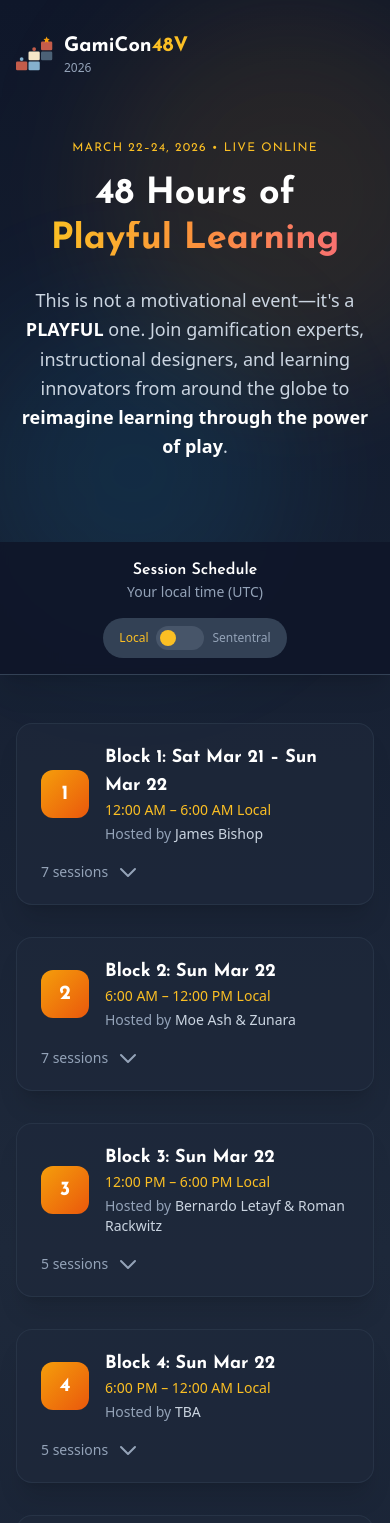
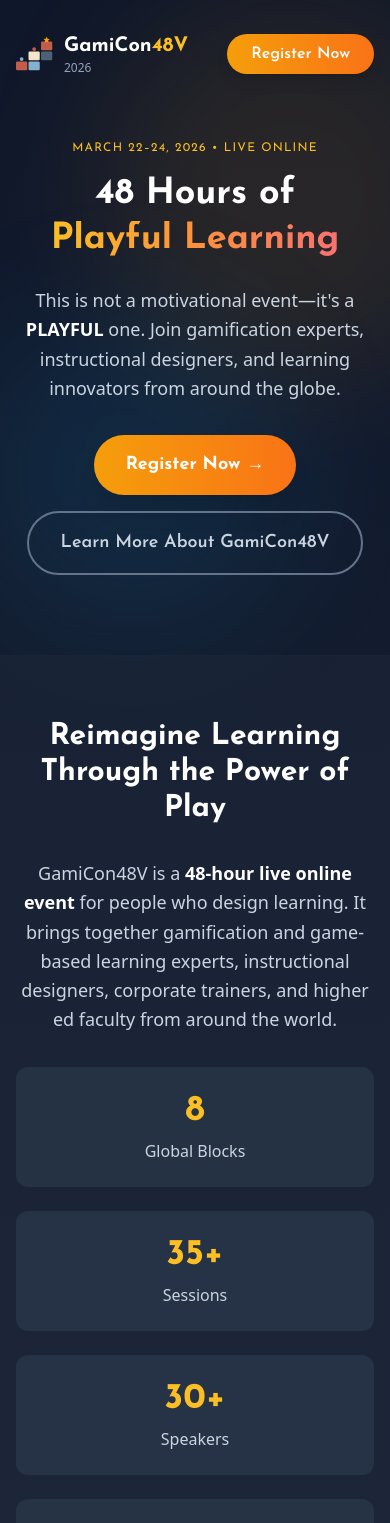
Before and after one commit to carriannlane-hub/gamicon48v-landing, a React (Vite) app: page / in a window 390 px wide. Shown: the top 1523 px of the page. Built offline with nearby package versions, Linux system fonts and the light colour scheme.

Commit message:
Refactor App component and update session details
Removed unused functions and variables related to event timing and session management. Updated speaker information for the Intro Block session.

```diff
--- a/src/App.jsx
+++ b/src/App.jsx
@@ -1,4 +1,4 @@
-import React, { useState, useEffect, useMemo } from 'react';
+import React, { useState, useEffect } from 'react';
 
 // Schedule data organized by block
 const scheduleData = [
@@ -80,7 +80,7 @@ const scheduleData = [
     host: "TBA",
     regions: "Western North America • Mexico • Central America",
     sessions: [
-      { time: "18:00", speaker: "TBA", title: "Intro Block", type: "intro", country: "" },
+      { time: "18:00", speaker: "Artrell Williams & Jazmin Webster", title: "Intro Block", type: "intro", country: "USA" },
       { time: "18:30", speaker: "Rebecca Arnett", title: "Hidden Gems: Free & Cheap Tools to Level Up Your Training", type: "playshop", country: "USA",
         description: "Stop paying for expensive platforms. Discover free game engines, design tools, and collaborative platforms that make gamification accessible to everyone." },
       { time: "20:00", speaker: "Steve Abrams", title: "Making the Story Move Us: Connecting Story Archetypes to Game Mechanics", type: "playshop", country: "USA" },
@@ -174,27 +174,6 @@ const scheduleData = [
   }
 ];
 
-// Event start and end times in UTC
-const EVENT_START = new Date("2026-03-22T00:00:00Z");
-const EVENT_END = new Date("2026-03-24T00:00:00Z");
-
-// Get session start time as Date object
-function getSessionStartTime(session, block) {
-  const [hours, minutes] = session.time.split(':').map(Number);
-  const date = new Date(block.gmtStart);
-  date.setUTCHours(hours, minutes, 0, 0);
-  return date;
-}
-
-// Get session end time (start of next session, or block end)
-function getSessionEndTime(session, sessionIndex, block) {
-  const sessions = block.sessions;
-  if (sessionIndex < sessions.length - 1) {
-    return getSessionStartTime(sessions[sessionIndex + 1], block);
-  }
-  return new Date(block.gmtEnd);
-}
-
 // Convert GMT time to user's local time
 function convertToLocal(gmtTimeStr, gmtDate) {
   const [hours, minutes] = gmtTimeStr.split(':').map(Number);
@@ -211,14 +190,6 @@ function convertToCentral(gmtTimeStr, gmtDate) {
   return date.toLocaleTimeString('en-US', { hour: 'numeric', minute: '2-digit', hour12: true, timeZone: 'America/Chicago' });
 }
 
-// Format time for display
-function formatTimeForDisplay(date, showSententralTime) {
-  if (showSententralTime) {
-    return date.toLocaleTimeString('en-US', { hour: 'numeric', minute: '2-digit', hour12: true, timeZone: 'America/Chicago' });
-  }
-  return date.toLocaleTimeString('en-US', { hour: 'numeric', minute: '2-digit', hour12: true });
-}
-
 // Get type badge styling
 function getTypeBadge(type) {
   const styles = {
@@ -233,187 +204,21 @@ function getTypeBadge(type) {
   return styles[type] || styles.talk;
 }
 
-export default function GamiCon48VSchedule() {
+export default function GamiCon48VLanding() {
   const [showSententralTime, setShowSententralTime] = useState(false);
   const [userTimezone, setUserTimezone] = useState('');
   const [expandedBlock, setExpandedBlock] = useState(null);
-  const [currentTime, setCurrentTime] = useState(new Date());
 
-  // Initialize timezone and set up auto-refresh
   useEffect(() => {
     const tz = Intl.DateTimeFormat().resolvedOptions().timeZone;
     setUserTimezone(tz.replace(/_/g, ' '));
-
-    // Auto-refresh every minute
-    const interval = setInterval(() => {
-      setCurrentTime(new Date());
-    }, 60000);
-
-    return () => clearInterval(interval);
   }, []);
-
-  // Calculate event status and current/next sessions
-  const eventStatus = useMemo(() => {
-    const now = currentTime;
-
-    // Before event starts
-    if (now < EVENT_START) {
-      return { status: 'before', message: 'Event starts soon!' };
-    }
-
-    // After event ends
-    if (now >= EVENT_END) {
-      return { status: 'after', message: 'Thanks for attending GamiCon48V 2026!' };
-    }
-
-    // During event - find current and next sessions
-    let currentSession = null;
-    let currentBlock = null;
-    let currentSessionIndex = null;
-    let nextSession = null;
-    let nextBlock = null;
-
-    // Flatten all sessions with their block info
-    const allSessions = [];
-    scheduleData.forEach(block => {
-      block.sessions.forEach((session, idx) => {
-        allSessions.push({
-          session,
-          block,
-          sessionIndex: idx,
-          startTime: getSessionStartTime(session, block),
-          endTime: getSessionEndTime(session, idx, block)
-        });
-      });
-    });
-
-    // Sort by start time
-    allSessions.sort((a, b) => a.startTime - b.startTime);
-
-    // Find current and next sessions
-    for (let i = 0; i < allSessions.length; i++) {
-      const item = allSessions[i];
-
-      if (now >= item.startTime && now < item.endTime) {
-        currentSession = item.session;
-        currentBlock = item.block;
-        currentSessionIndex = item.sessionIndex;
-
-        // Next session is the one after current
-        if (i + 1 < allSessions.length) {
-          nextSession = allSessions[i + 1].session;
-          nextBlock = allSessions[i + 1].block;
-        }
-        break;
-      } else if (now < item.startTime) {
-        // We're in a gap between sessions
-        nextSession = item.session;
-        nextBlock = item.block;
-        break;
-      }
-    }
-
-    return {
-      status: 'during',
-      currentSession,
-      currentBlock,
-      currentSessionIndex,
-      nextSession,
-      nextBlock,
-      allSessions
-    };
-  }, [currentTime]);
-
-  // Filter blocks to only show those with remaining sessions
-  const filteredScheduleData = useMemo(() => {
-    if (eventStatus.status !== 'during') return scheduleData;
-
-    const now = currentTime;
-
-    return scheduleData.map(block => {
-      const filteredSessions = block.sessions.filter((session, idx) => {
-        const endTime = getSessionEndTime(session, idx, block);
-        return now < endTime; // Keep sessions that haven't ended
-      });
-
-      return {
-        ...block,
-        sessions: filteredSessions
-      };
-    }).filter(block => block.sessions.length > 0); // Only keep blocks with remaining sessions
-  }, [currentTime, eventStatus.status]);
 
   const getDisplayTime = (gmtTime, block) => {
     if (showSententralTime) {
       return convertToCentral(gmtTime, block.gmtStart);
     }
     return convertToLocal(gmtTime, block.gmtStart);
-  };
-
-  // Render a session card (reusable for Happening Now, Up Next, and schedule)
-  const renderSessionCard = (session, block, isHighlighted = false, highlightLabel = '') => {
-    const badge = getTypeBadge(session.type);
-
-    return (
-      <div
-        className={`rounded-2xl overflow-hidden border shadow-xl ${
-          isHighlighted
-            ? 'bg-gradient-to-br from-amber-900/50 to-orange-900/30 border-amber-500/50'
-            : 'bg-slate-800/70 border-slate-700/50'
-        }`}
-      >
-        {highlightLabel && (
-          <div className={`px-6 py-3 ${
-            highlightLabel === 'Happening Now'
-              ? 'bg-gradient-to-r from-emerald-600 to-teal-600'
-              : 'bg-gradient-to-r from-amber-600 to-orange-600'
-          }`}>
-            <p className="text-white font-bold text-sm uppercase tracking-wider" style={{ fontFamily: 'Josefin Sans, sans-serif' }}>
-              {highlightLabel}
-            </p>
-          </div>
-        )}
-        <div className="px-6 py-5">
-          <div className="flex flex-col md:flex-row md:items-start gap-4">
-            <div className="flex items-center gap-3 md:block md:flex-shrink-0 md:w-28">
-              <p className="text-amber-400 font-mono font-semibold text-lg">
-                {getDisplayTime(session.time, block)}
-              </p>
-              <span className={`md:hidden px-2 py-0.5 ${badge.bg} ${badge.text} text-xs font-semibold rounded-full`}>
-                {badge.label}
-              </span>
-            </div>
-            <div className="flex-grow">
-              <div className="hidden md:flex flex-wrap items-center gap-2 mb-2">
-                <span className={`px-3 py-1 ${badge.bg} ${badge.text} text-xs font-semibold rounded-full`}>
-                  {badge.label}
-                </span>
-                {session.country && (
-                  <span className="text-slate-300 text-sm">
-                    {session.country}
-                  </span>
-                )}
-                <span className="text-slate-400 text-sm">
-                  • Block {block.block}
-                </span>
-              </div>
-              <h5 className="text-xl font-semibold text-white mb-1" style={{ fontFamily: 'Josefin Sans, sans-serif' }}>
-                {session.title}
-              </h5>
-              <p className="text-sky-400 text-sm mb-2">
-                {session.speaker}
-                {session.country && <span className="md:hidden text-slate-300"> • {session.country}</span>}
-              </p>
-              {session.description && (
-                <p className="text-slate-300 text-base leading-relaxed">
-                  {session.description}
-                </p>
-              )}
-            </div>
-          </div>
-        </div>
-      </div>
-    );
   };
 
   return (
@@ -453,16 +258,15 @@ export default function GamiCon48VSchedule() {
               <p className="text-slate-400 text-xs sm:text-sm">2026</p>
             </div>
           </div>
-          {/* Live indicator */}
-          {eventStatus.status === 'during' && (
-            <div className="flex items-center gap-2 px-4 py-2 bg-emerald-900/50 border border-emerald-500/50 rounded-full">
-              <span className="relative flex h-3 w-3">
-                <span className="animate-ping absolute inline-flex h-full w-full rounded-full bg-emerald-400 opacity-75"></span>
-                <span className="relative inline-flex rounded-full h-3 w-3 bg-emerald-500"></span>
-              </span>
-              <span className="text-emerald-300 font-semibold text-sm" style={{ fontFamily: 'Josefin Sans, sans-serif' }}>LIVE</span>
-            </div>
-          )}
+          <a
+            href="https://www.sententiagamification.com/where-from"
+            target="_blank"
+            rel="noopener noreferrer"
+            className="px-6 py-2 bg-gradient-to-r from-amber-500 to-orange-500 text-white font-semibold rounded-full hover:from-amber-400 hover:to-orange-400 transition-all shadow-lg hover:shadow-amber-500/25 hover:scale-105 focus-visible:outline-none focus-visible:ring-2 focus-visible:ring-amber-400 focus-visible:ring-offset-2 focus-visible:ring-offset-slate-900"
+            style={{ fontFamily: 'Josefin Sans, sans-serif' }}
+          >
+            Register Now
+          </a>
         </div>
       </header>
 
@@ -480,87 +284,76 @@ export default function GamiCon48VSchedule() {
           </h2>
           <p className="text-lg sm:text-xl text-slate-300 mb-8 max-w-2xl mx-auto leading-relaxed">
             This is not a motivational event—it's a <strong className="text-white">PLAYFUL</strong> one.
-            Join gamification experts, instructional designers, and learning innovators from around the globe to <strong className="text-white">reimagine learning through the power of play</strong>.
+            Join gamification experts, instructional designers, and learning innovators from around the globe.
+          </p>
+
+          {/* CTA Buttons */}
+          <div className="flex flex-col sm:flex-row gap-4 justify-center items-center mb-8">
+            <a
+              href="https://www.sententiagamification.com/where-from"
+              target="_blank"
+              rel="noopener noreferrer"
+              className="px-8 py-4 bg-gradient-to-r from-amber-500 to-orange-500 text-white font-bold text-lg rounded-full hover:from-amber-400 hover:to-orange-400 transition-all shadow-xl hover:shadow-amber-500/30 hover:scale-105 focus-visible:outline-none focus-visible:ring-2 focus-visible:ring-amber-400 focus-visible:ring-offset-2 focus-visible:ring-offset-slate-900"
+              style={{ fontFamily: 'Josefin Sans, sans-serif' }}
+            >
+              Register Now →
+            </a>
+            <a
+              href="https://www.sententiagamification.com/gamicon48v"
+              target="_blank"
+              rel="noopener noreferrer"
+              className="px-8 py-4 border-2 border-slate-500 text-slate-300 font-semibold text-lg rounded-full hover:border-amber-400 hover:text-amber-400 transition-all focus-visible:outline-none focus-visible:ring-2 focus-visible:ring-amber-400 focus-visible:ring-offset-2 focus-visible:ring-offset-slate-900"
+              style={{ fontFamily: 'Josefin Sans, sans-serif' }}
+            >
+              Learn More About GamiCon48V
+            </a>
+          </div>
+
+        </div>
+      </section>
+
+      {/* Event Overview */}
+      <section className="relative z-10 px-4 py-16 bg-slate-800/50">
+        <div className="max-w-4xl mx-auto text-center">
+          <h3 className="text-3xl font-bold text-white mb-8" style={{ fontFamily: 'Josefin Sans, sans-serif' }}>
+            Reimagine Learning Through the Power of Play
+          </h3>
+          <p className="text-lg text-slate-300 leading-relaxed mb-8">
+            GamiCon48V is a <strong className="text-white">48-hour live online event</strong> for people who design learning.
+            It brings together gamification and game-based learning experts, instructional designers, corporate trainers,
+            and higher ed faculty from around the world.
+          </p>
+          <div className="grid md:grid-cols-4 gap-6 text-center">
+            <div className="bg-slate-700/50 rounded-xl p-6">
+              <div className="text-4xl font-bold text-amber-400 mb-2" style={{ fontFamily: 'Josefin Sans, sans-serif' }}>8</div>
+              <p className="text-slate-300">Global Blocks</p>
+            </div>
+            <div className="bg-slate-700/50 rounded-xl p-6">
+              <div className="text-4xl font-bold text-amber-400 mb-2" style={{ fontFamily: 'Josefin Sans, sans-serif' }}>35+</div>
+              <p className="text-slate-300">Sessions</p>
+            </div>
+            <div className="bg-slate-700/50 rounded-xl p-6">
+              <div className="text-4xl font-bold text-amber-400 mb-2" style={{ fontFamily: 'Josefin Sans, sans-serif' }}>30+</div>
+              <p className="text-slate-300">Speakers</p>
+            </div>
+            <div className="bg-slate-700/50 rounded-xl p-6">
+              <div className="text-4xl font-bold text-amber-400 mb-2" style={{ fontFamily: 'Josefin Sans, sans-serif' }}>12</div>
+              <p className="text-slate-300">Playshops</p>
+            </div>
+          </div>
+          <p className="text-slate-400 mt-8 text-lg">
+            Across eight hosted blocks, you'll learn new approaches, join the audience for Throwdown Showcase,
+            connect with global leaders, and experience how gameful design transforms learning.
           </p>
         </div>
       </section>
-
-      {/* Event Status Messages */}
-      {eventStatus.status === 'after' && (
-        <section className="relative z-10 px-4 py-12">
-          <div className="max-w-4xl mx-auto">
-            <div className="bg-slate-800/40 border border-emerald-500/20 rounded-2xl p-8 text-center shadow-[0_0_30px_-5px_rgba(16,185,129,0.2)]">
-              <h3 className="text-2xl sm:text-3xl font-bold text-white mb-4" style={{ fontFamily: 'Josefin Sans, sans-serif' }}>
-                🎉 Thanks for Attending!
-              </h3>
-              <p className="text-lg text-slate-300 mb-4">
-                GamiCon48V 2026 has concluded. We hope you had an amazing 48 hours of playful learning!
-              </p>
-              <p className="text-slate-400">
-                Stay tuned for recordings and next year's event.
-              </p>
-            </div>
-          </div>
-        </section>
-      )}
-
-      {/* Live Schedule Section - Only show during event */}
-      {eventStatus.status === 'during' && (
-        <>
-          {/* Prominent Schedule Heading */}
-          <section className="relative z-10 px-4 py-8">
-            <div className="max-w-6xl mx-auto text-center">
-              <h3 className="text-3xl sm:text-4xl font-bold text-white mb-2" style={{ fontFamily: 'Josefin Sans, sans-serif' }}>
-                📅 Live Schedule
-              </h3>
-              <p className="text-slate-400 text-sm">
-                Auto-updates every minute • Last updated: {currentTime.toLocaleTimeString()}
-              </p>
-            </div>
-          </section>
-
-          {/* Happening Now */}
-          {eventStatus.currentSession && (
-            <section className="relative z-10 px-4 pb-6">
-              <div className="max-w-6xl mx-auto">
-                {renderSessionCard(eventStatus.currentSession, eventStatus.currentBlock, true, 'Happening Now')}
-              </div>
-            </section>
-          )}
-
-          {/* Gap between sessions message */}
-          {!eventStatus.currentSession && eventStatus.nextSession && (
-            <section className="relative z-10 px-4 pb-6">
-              <div className="max-w-6xl mx-auto">
-                <div className="bg-slate-800/70 border border-slate-700/50 rounded-2xl p-6 text-center">
-                  <p className="text-slate-300 text-lg">
-                    Next session begins at{' '}
-                    <strong className="text-amber-400">
-                      {getDisplayTime(eventStatus.nextSession.time, eventStatus.nextBlock)}
-                    </strong>
-                  </p>
-                </div>
-              </div>
-            </section>
-          )}
-
-          {/* Up Next */}
-          {eventStatus.nextSession && (
-            <section className="relative z-10 px-4 pb-8">
-              <div className="max-w-6xl mx-auto">
-                {renderSessionCard(eventStatus.nextSession, eventStatus.nextBlock, true, 'Up Next')}
-              </div>
-            </section>
-          )}
-        </>
-      )}
 
       {/* Time Zone Toggle */}
       <section className="relative z-10 px-4 py-4 sm:py-8 sm:sticky top-0 bg-slate-900/95 backdrop-blur-sm border-b border-slate-700 shadow-xl">
         <div className="max-w-6xl mx-auto flex flex-col sm:flex-row justify-between items-center gap-4">
           <div className="text-center sm:text-left">
             <h4 className="text-white font-semibold" style={{ fontFamily: 'Josefin Sans, sans-serif' }}>
-              {eventStatus.status === 'during' ? 'Remaining Sessions' : 'Session Schedule'}
+              Session Schedule
             </h4>
             <p className="text-slate-400 text-sm">
               {showSententralTime ? 'Sententral Time (Central US)' : `Your local time (${userTimezone})`}
@@ -592,7 +385,7 @@ export default function GamiCon48VSchedule() {
       {/* Schedule Blocks */}
       <section className="relative z-10 px-4 py-12">
         <div className="max-w-6xl mx-auto space-y-8">
-          {(eventStatus.status === 'during' ? filteredScheduleData : scheduleData).map((block) => (
+          {scheduleData.map((block) => (
             <div
               key={block.block}
               className="bg-slate-800/70 rounded-2xl overflow-hidden border border-slate-700/50 shadow-xl"
@@ -629,18 +422,14 @@ export default function GamiCon48VSchedule() {
                     <p className="text-slate-300 text-sm">Hosted by <span className="text-white font-medium">{block.host}</span></p>
                     <p className="text-slate-400 text-sm">{block.regions}</p>
                   </div>
-                  <div className="flex items-center gap-2">
-                    <span className="text-slate-400 text-sm">{block.sessions.length} sessions</span>
                   <svg
                     className={`w-6 h-6 text-slate-400 transition-transform ${expandedBlock === block.block ? 'rotate-180' : ''}`}
                     fill="none"
                     stroke="currentColor"
                     viewBox="0 0 24 24"
-                      aria-hidden="true"
                   >
                     <path strokeLinecap="round" strokeLinejoin="round" strokeWidth={2} d="M19 9l-7 7-7-7" />
                   </svg>
-                  </div>
                 </div>
               </button>
 
@@ -649,16 +438,10 @@ export default function GamiCon48VSchedule() {
                 <div className="border-t border-slate-700/50">
                   {block.sessions.map((session, idx) => {
                     const badge = getTypeBadge(session.type);
-                    const isCurrentSession = eventStatus.status === 'during' &&
-                      eventStatus.currentSession === session &&
-                      eventStatus.currentBlock.block === block.block;
-
                     return (
                       <div
                         key={idx}
-                        className={`px-4 sm:px-6 py-4 sm:py-5 ${idx !== block.sessions.length - 1 ? 'border-b border-slate-700/30' : ''} ${
-                          isCurrentSession ? 'bg-emerald-900/20 border-l-4 border-l-emerald-500' : 'hover:bg-slate-700/20'
-                        } transition-colors`}
+                        className={`px-4 sm:px-6 py-4 sm:py-5 ${idx !== block.sessions.length - 1 ? 'border-b border-slate-700/30' : ''} hover:bg-slate-700/20 transition-colors`}
                       >
                         <div className="flex flex-col md:flex-row md:items-start gap-2 sm:gap-4">
                           <div className="flex items-center gap-3 md:block md:flex-shrink-0 md:w-24">
@@ -668,22 +451,12 @@ export default function GamiCon48VSchedule() {
                             <span className={`md:hidden px-2 py-0.5 ${badge.bg} ${badge.text} text-xs font-semibold rounded-full`}>
                               {badge.label}
                             </span>
-                            {isCurrentSession && (
-                              <span className="md:hidden px-2 py-0.5 bg-emerald-500 text-white text-xs font-semibold rounded-full">
-                                NOW
-                              </span>
-                            )}
                           </div>
                           <div className="flex-grow">
                             <div className="hidden md:flex flex-wrap items-center gap-2 mb-2">
                               <span className={`px-3 py-1 ${badge.bg} ${badge.text} text-xs font-semibold rounded-full`}>
                                 {badge.label}
                               </span>
-                              {isCurrentSession && (
-                                <span className="px-3 py-1 bg-emerald-500 text-white text-xs font-semibold rounded-full animate-pulse">
-                                  LIVE NOW
-                                </span>
-                              )}
                               {session.country && (
                                 <span className="text-slate-300 text-sm">
                                   {session.country}
@@ -714,6 +487,39 @@ export default function GamiCon48VSchedule() {
         </div>
       </section>
 
+      {/* Final CTA */}
+      <section className="relative z-10 px-4 py-20 text-center bg-gradient-to-t from-slate-900 to-transparent">
+        <div className="max-w-3xl mx-auto">
+          <h3 className="text-4xl font-bold text-white mb-6" style={{ fontFamily: 'Josefin Sans, sans-serif' }}>
+            Ready to Play?
+          </h3>
+          <p className="text-xl text-slate-300 mb-8">
+            Join learning designers from around the world for 48 hours of hands-on, playful exploration.
+          </p>
+
+          <div className="flex flex-col sm:flex-row gap-4 justify-center">
+            <a
+              href="https://www.sententiagamification.com/where-from"
+              target="_blank"
+              rel="noopener noreferrer"
+              className="w-full sm:w-auto px-10 py-4 bg-gradient-to-r from-amber-500 to-orange-500 text-white font-bold text-lg sm:text-xl rounded-full hover:from-amber-400 hover:to-orange-400 transition-all shadow-xl hover:shadow-amber-500/30 hover:scale-105 text-center focus-visible:outline-none focus-visible:ring-2 focus-visible:ring-amber-400 focus-visible:ring-offset-2 focus-visible:ring-offset-slate-900"
+              style={{ fontFamily: 'Josefin Sans, sans-serif' }}
+            >
+              Register Now →
+            </a>
+            <a
+              href="https://www.sententiagamification.com/gamicon48v"
+              target="_blank"
+              rel="noopener noreferrer"
+              className="w-full sm:w-auto px-10 py-4 border-2 border-slate-500 text-slate-300 font-semibold text-lg sm:text-xl rounded-full hover:border-amber-400 hover:text-amber-400 transition-all text-center focus-visible:outline-none focus-visible:ring-2 focus-visible:ring-amber-400 focus-visible:ring-offset-2 focus-visible:ring-offset-slate-900"
+              style={{ fontFamily: 'Josefin Sans, sans-serif' }}
+            >
+              Learn More
+            </a>
+          </div>
+        </div>
+      </section>
+
       {/* Footer */}
       <footer className="relative z-10 px-4 py-8 border-t border-slate-700">
         <div className="max-w-6xl mx-auto flex flex-col md:flex-row justify-between items-center gap-4">
@@ -723,9 +529,6 @@ export default function GamiCon48VSchedule() {
           <div className="flex gap-6">
             <a href="https://www.linkedin.com/company/gamicon" target="_blank" rel="noopener noreferrer" className="text-slate-400 hover:text-amber-400 transition-colors focus-visible:outline-none focus-visible:ring-2 focus-visible:ring-amber-400 focus-visible:ring-offset-2 focus-visible:ring-offset-slate-900 rounded">
               LinkedIn
-            </a>
-            <a href="https://www.facebook.com/GamiCon" target="_blank" rel="noopener noreferrer" className="text-slate-400 hover:text-amber-400 transition-colors focus-visible:outline-none focus-visible:ring-2 focus-visible:ring-amber-400 focus-visible:ring-offset-2 focus-visible:ring-offset-slate-900 rounded">
-              Facebook
             </a>
           </div>
           <div className="text-slate-400 text-sm">
```
Lines whose indentation alone changed are shown as unchanged.
